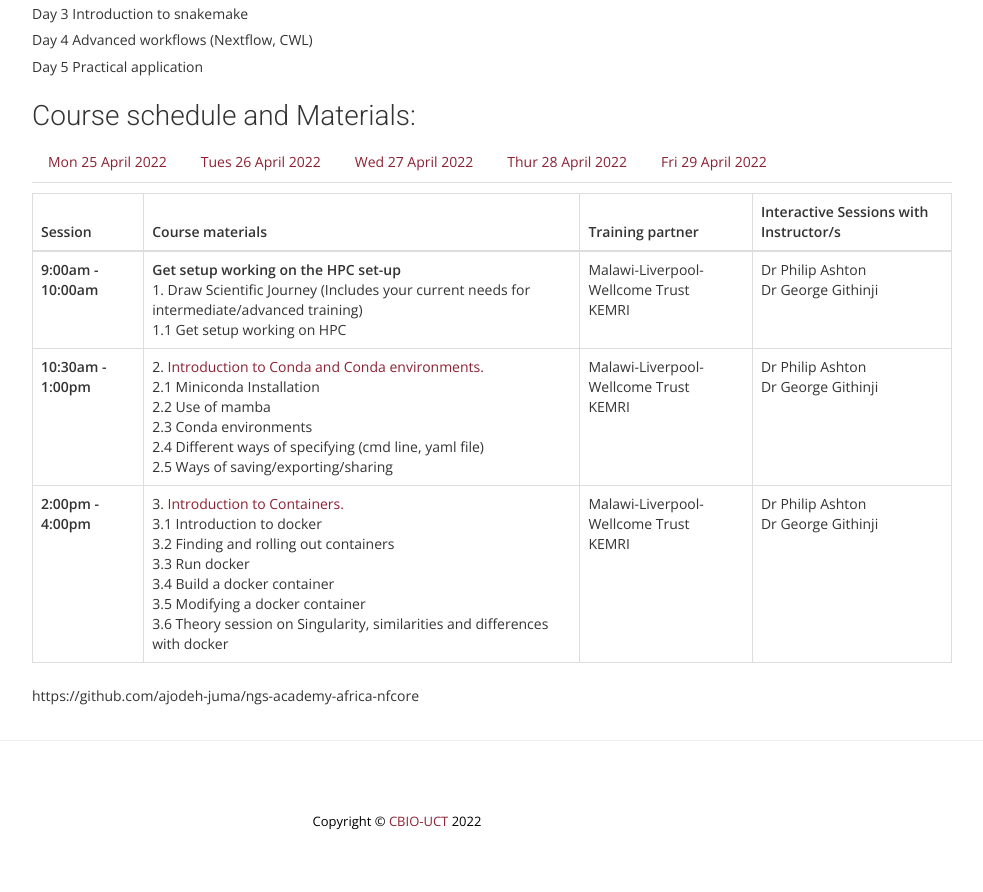
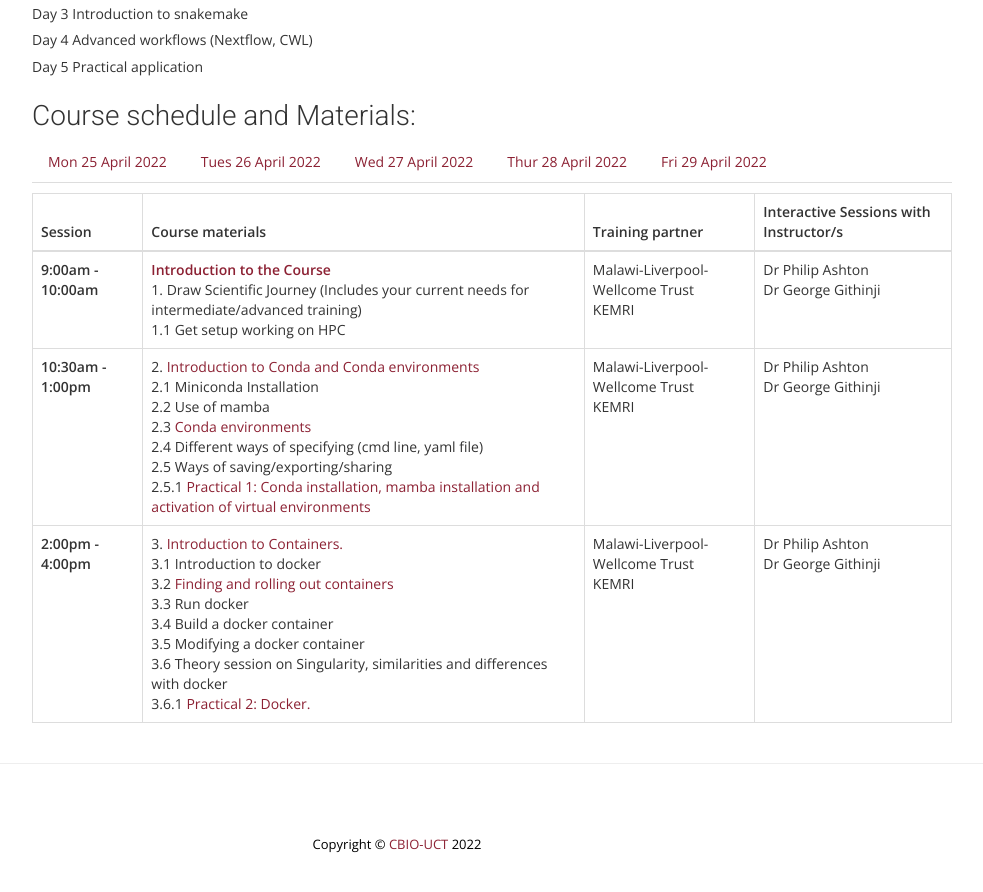
Before and after one commit to uct-cbio/ngs-academy, a Jekyll site: the page built from _posts/2022-04-13-Advanced-Training-Developing- Workflows.md, in a window 1280 px wide and 900 px high, scrolled down 1114 px. Shown: the top 892 px of the window, without its empty margins (243-1226 px from the left). Built offline with Jekyll 4.4.1, drawn with Linux system fonts in a browser that asks for light colours; nearby versions of some CDN libraries; some web fonts are replaced; comment, search, counter and statistics services are not loaded.

Commit message:
updated day1

```diff
--- a/_posts/2022-04-13-Advanced-Training-Developing- Workflows.md
+++ b/_posts/2022-04-13-Advanced-Training-Developing- Workflows.md
@@ -142,7 +142,7 @@ The NGS Academy forms part of the Africa CDC Pathogen Genomics Initiative (PGI).
       <br>
      </th>
       <td>    <ul>
-      <li><b> Get setup working on the HPC set-up</b></li>
+      <li><b> <a href="{{ site.url }}uploads/introduction_to_the_course.pptx" target="_blank">Introduction to the Course</a></b></li>
 <ol>
   <li>1. Draw Scientific Journey (Includes your current needs for intermediate/advanced training)</li>
   <li>1.1 Get setup working on HPC</li>
@@ -165,13 +165,15 @@ The NGS Academy forms part of the Africa CDC Pathogen Genomics Initiative (PGI).
       <br>
      </th>
       <td>    <ul>
-      <li>2. <a href="{{ site.url }}uploads/Cond_and_Conda_environments.pdf" target="_blank">Introduction to Conda and Conda environments.</a></li>
+      <li>2. <a href="{{ site.url }}uploads/Cond_and_Conda_environments.pdf" target="_blank">Introduction to Conda and Conda environments</a></li>
 <ol>
   <li>2.1 Miniconda Installation</li>
   <li>2.2 Use of mamba</li>
-    <li>2.3 Conda environments</li>
+    <li>2.3 <a href="{{ site.url }}uploads/conda_environments.pptx" target="_blank">Conda environments</a></li>
      <li>2.4 Different ways of specifying (cmd line, yaml file)</li>
        <li>2.5 Ways of saving/exporting/sharing</li>
+        <li>2.5.1 <a href="{{ site.url }}uploads/practical_1_mamba.docx" target="_blank">Practical 1: Conda installation, mamba installation and activation of virtual environments</a></li>
+
 </ol>
 </ul></td>
       <td><ul>
@@ -191,14 +193,16 @@ The NGS Academy forms part of the Africa CDC Pathogen Genomics Initiative (PGI).
       <br>
      </th>
       <td>    <ul>
-        <li>3. <a href="#" target="_blank">Introduction to Containers.</a></li>
+        <li>3. <a href="{{ site.url }}uploads/Cond_and_Conda_environments.pdf" target="_blank">Introduction to Containers.</a></li>
 <ol>
   <li>3.1 Introduction to docker</li>
-  <li>3.2 Finding and rolling out containers</li>
+  <li>3.2 <a href="{{ site.url }}uploads/containers.pptx" target="_blank">Finding and rolling out containers</a></li>
    <li>3.3 Run docker</li>
     <li>3.4 Build a docker container</li>
     <li>3.5 Modifying a docker container</li>
      <li>3.6 Theory session on Singularity, similarities and differences with docker</li>
+      <li>3.6.1 <a href="{{ site.url }}uploads/docker_practical_exercise.docx" target="_blank">Practical 2: Docker.</a></li>
+
 </ol>
 </ul></td>
       <td><ul>
@@ -488,6 +492,3 @@ persisting data</li>
 </table>  </p>
 	</div>
 </div>
-
-
-https://github.com/ajodeh-juma/ngs-academy-africa-nfcore
```
Also changed, not shown: 1 other file.
